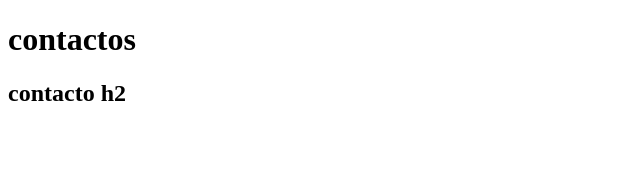
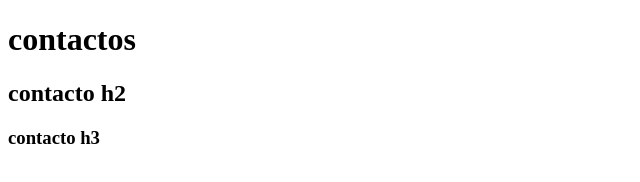
Before and after one commit to juanjavier1001/prueba-git-2021, a plain HTML site: page contactos.html in a window 1280 px wide. Shown: the whole page, without its empty margins (0-640 px from the left). Drawn offline with Linux system fonts and the light colour scheme.

Commit message:
agrego contacto h3

```diff
--- a/contactos.html
+++ b/contactos.html
@@ -9,5 +9,6 @@
 <body>
     <h1>contactos</h1>
     <h2>contacto h2 </h2>
+    <h3>contacto h3</h3>
 </body>
 </html>
```
